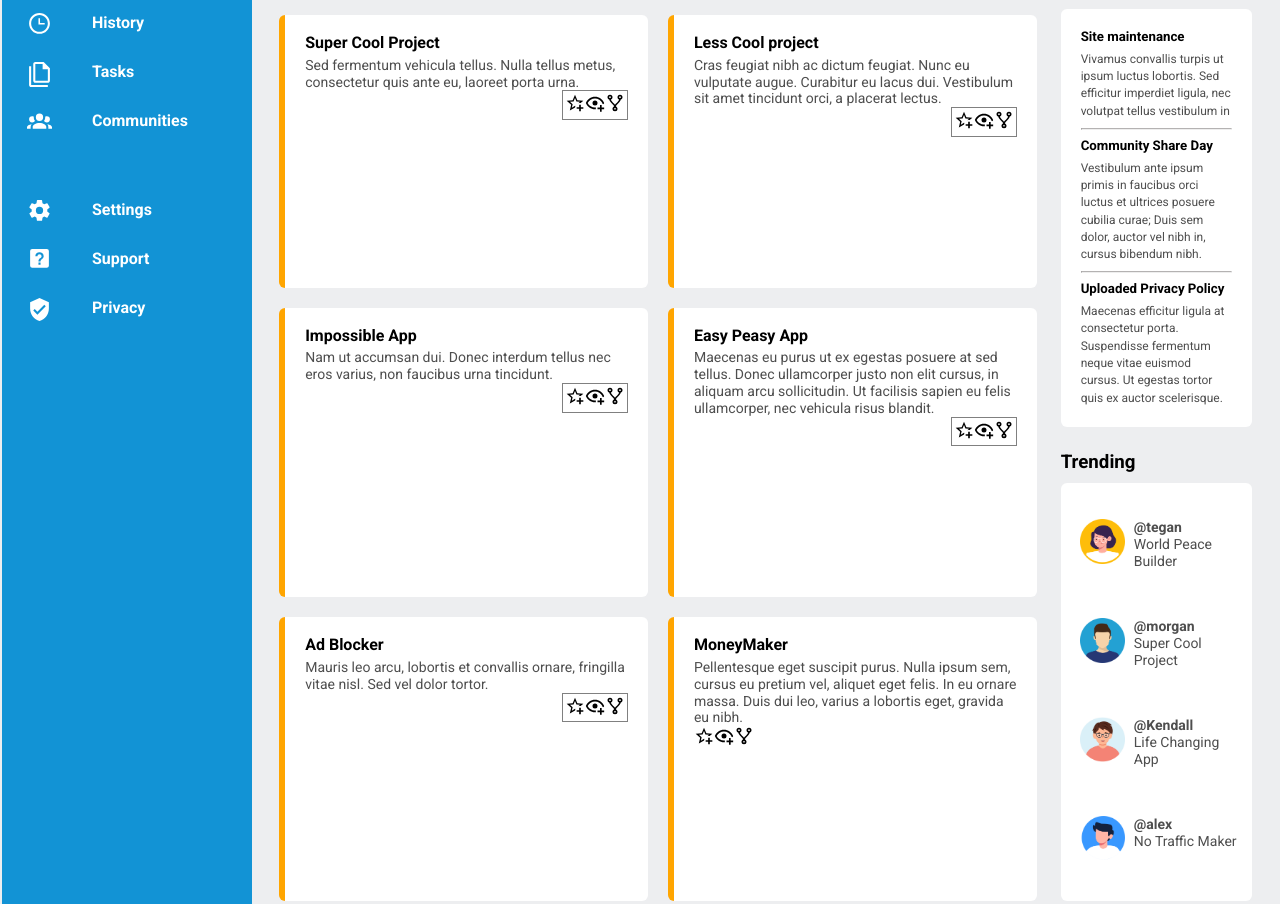
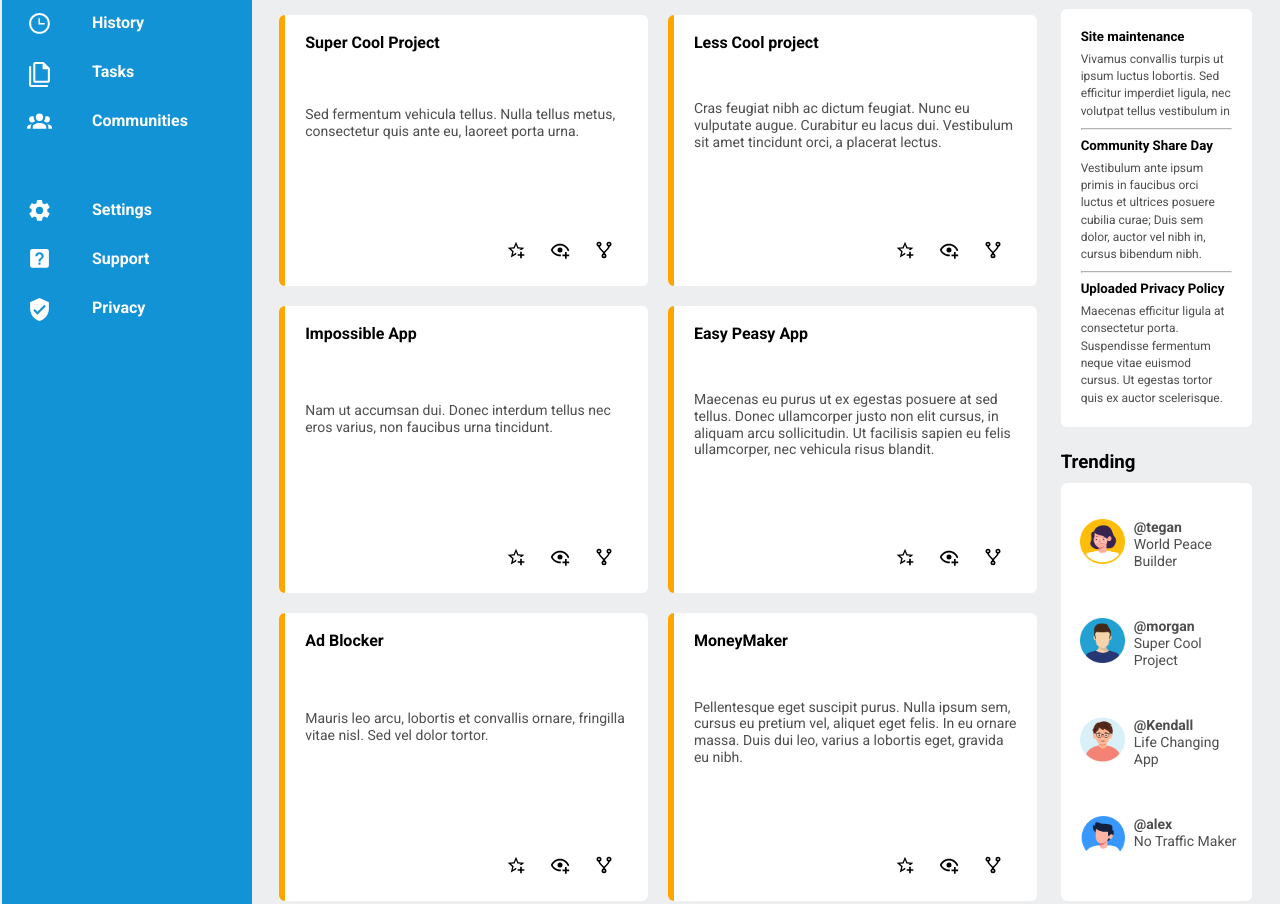
Before and after one commit to MisterKrud/admin-dashboard, a plain HTML site: page index.html in a window 1280 px wide. Shown: the part 242-1146 px from the top of the page. Drawn offline with Linux system fonts and the light colour scheme.

Commit message:
Improve main card layout

```diff
--- a/index.html
+++ b/index.html
@@ -174,11 +174,12 @@
                 <div id="card6" class="card">
                     <h4>MoneyMaker</h4>
                     <p>Pellentesque eget suscipit purus. Nulla ipsum sem, cursus eu pretium vel, aliquet eget felis. In
-                        eu ornare massa. Duis dui leo, varius a lobortis eget, gravida eu nibh.</p> <img
+                        eu ornare massa. Duis dui leo, varius a lobortis eget, gravida eu nibh.</p>
+                        <div class="card-icons"><img
                         src="/images/star-plus-outline.svg" alt="favourite this" class="icon-small"><img
                         src="/images/eye-plus-outline.svg" alt="toggle visibility" class="icon-small"><img
                         src="/images/source-fork.svg" alt="share" class="icon-small">
-                </div>
+                </div></div>
             </div>
 
             <div id="main-sidebar">
--- a/styles.css
+++ b/styles.css
@@ -226,12 +226,19 @@ font-weight: bold;
 
 }
 
+
 .card-icons{
 
-   border: grey solid 1px;
+
   justify-self: end;
+  margin-top:auto;
 
 }
+
+.card-icons img{
+    margin: 0 12px;
+}
+
 #main-sidebar-header{
     grid-column: 2/3;
 }
@@ -245,6 +252,7 @@ font-weight: bold;
     padding: 20px;
     border-radius: 6px;
     line-height: 1.05rem;
+    display: grid;
 }
 
 
@@ -298,7 +306,7 @@ font-weight: bold;
 #trending-card{
 
 margin: 10px  0 0 0;
-display:grid;
+
 row-gap: 15px;
 }
 
```
